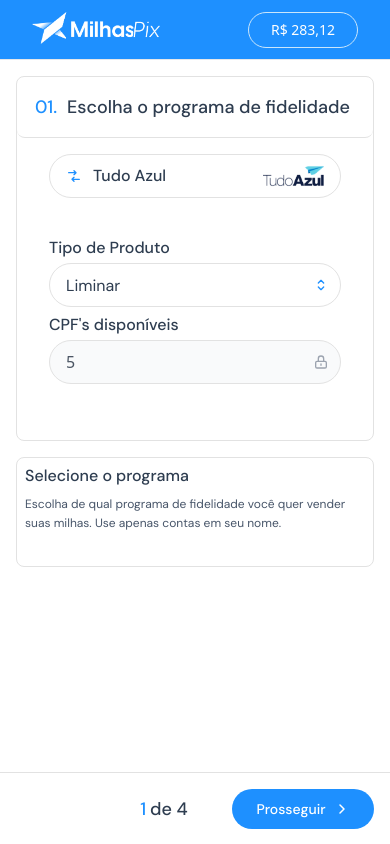
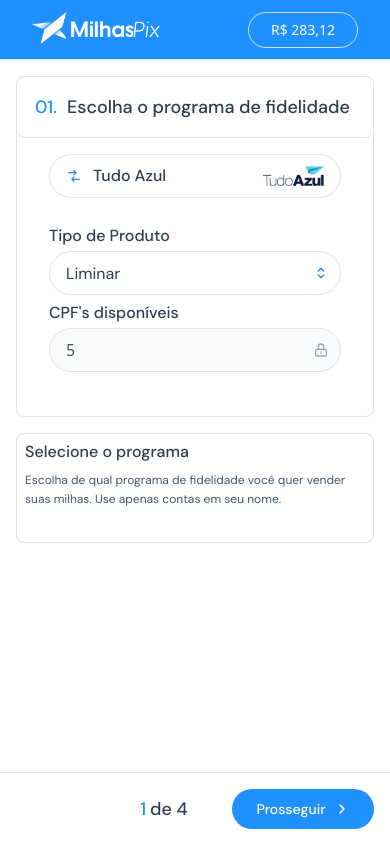
Before and after one commit to Lucasemanuel62/milhaspix, a React (Vite) app: page / in a window 390 px wide. Built offline with nearby package versions, Linux system fonts and the light colour scheme.

Commit message:
feat: ajustar espaÃ§amento responsivo no painel de programa de fidelidade
- Alterar gap de gap-6 para gap-3 no modo mobile
- Manter gap-6 no modo desktop (lg:gap-6)
- Melhorar aproveitamento do espaÃ§o em dispositivos mÃ³veis
- Otimizar layout responsivo para diferentes tamanhos de tela

```diff
--- a/src/components/PainelProgramaFidelidade.tsx
+++ b/src/components/PainelProgramaFidelidade.tsx
@@ -62,7 +62,7 @@
                     mileValueFormatted={mileValueFormatted}
                     isValueValid={isValueValid}
                 />
-                <div className="flex flex-col w-full h-auto p-4 gap-6 ">
+                <div className="flex flex-col w-full h-auto p-4 gap-3 lg:gap-6 ">
                     <ItemPrograma
                         etapaAtual={etapaAtual}
                         programaSelecionado={programaSelecionado}
```
